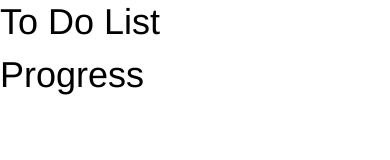
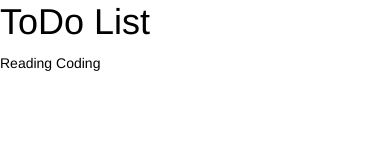
Before and after one commit to rasathi/ToDo, a website: page www/index.html in a window 390 px wide. Drawn offline with Linux system fonts and the light colour scheme; some packages are replaced by stand-ins of ours; files that its build step writes are made by us from their sources.

Commit message:
Including content option for the app

```diff
--- a/www/index.html
+++ b/www/index.html
@@ -22,22 +22,18 @@
      <script src="js/app.js"></script>
      <script src="js/controllers.js"></script>
   </head>
-  <body ng-app="todo">
-  <ion-side-menus>
-    <ion-side-menu-content>
-      <ion-header-bar class="bar-stable">
-        <h1 class="title">To Do List</h1>
-      </ion-header-bar>
-      <ion-content class="has-header">
-      </ion-content>
-    </ion-side-menu-content>
+  <body ng-app="ToDo">
 
-    <ion-side-menu side="left">
-      <ion-header-bar class="bar-dark">
-        <h1 class="title">Progress</h1>
-      </ion-header-bar>
-    </ion-side-menu>
-
-  </ion-side-menus>
+  <ion-pane>
+    <ion-header-bar class="bar-stable">
+      <h1 class="title">ToDo List</h1>
+    </ion-header-bar>
+    <ion-content class="has-header">
+      <ion-list>
+        <ion-item>Reading</ion-item>
+        <ion-item>Coding</ion-item>
+      </ion-list>
+    </ion-content>
+  </ion-pane>
 </body>
 </html>
--- a/www/js/controllers.js
+++ b/www/js/controllers.js
@@ -1,3 +1,4 @@
+
 angular.module('controllers', [])
 
 .controller('HomeCtrl', [
@@ -12,3 +13,7 @@ angular.module('controllers', [])
 
   },
   ]);
+  angular.module('starter.controllers', [])
+    .controller('ToDoListCtrl',
+    function ($scope) {
+});
```
